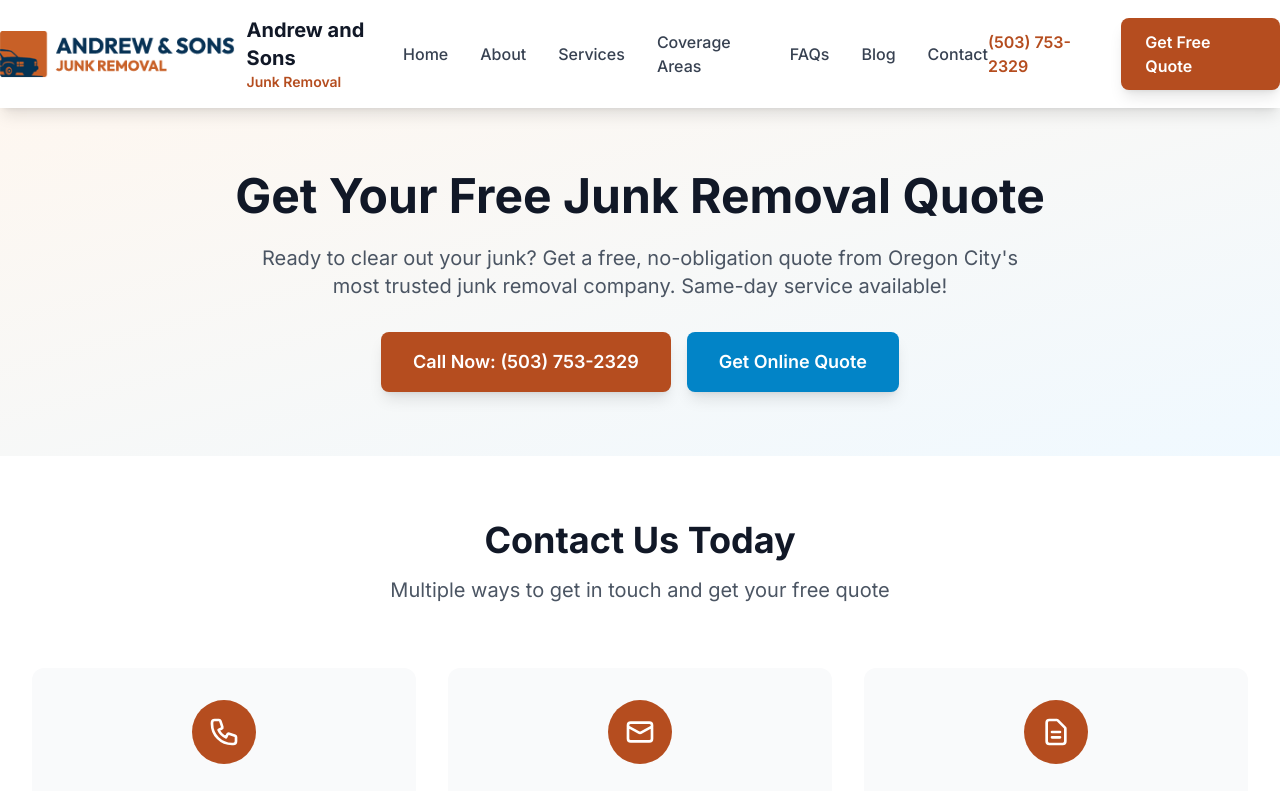
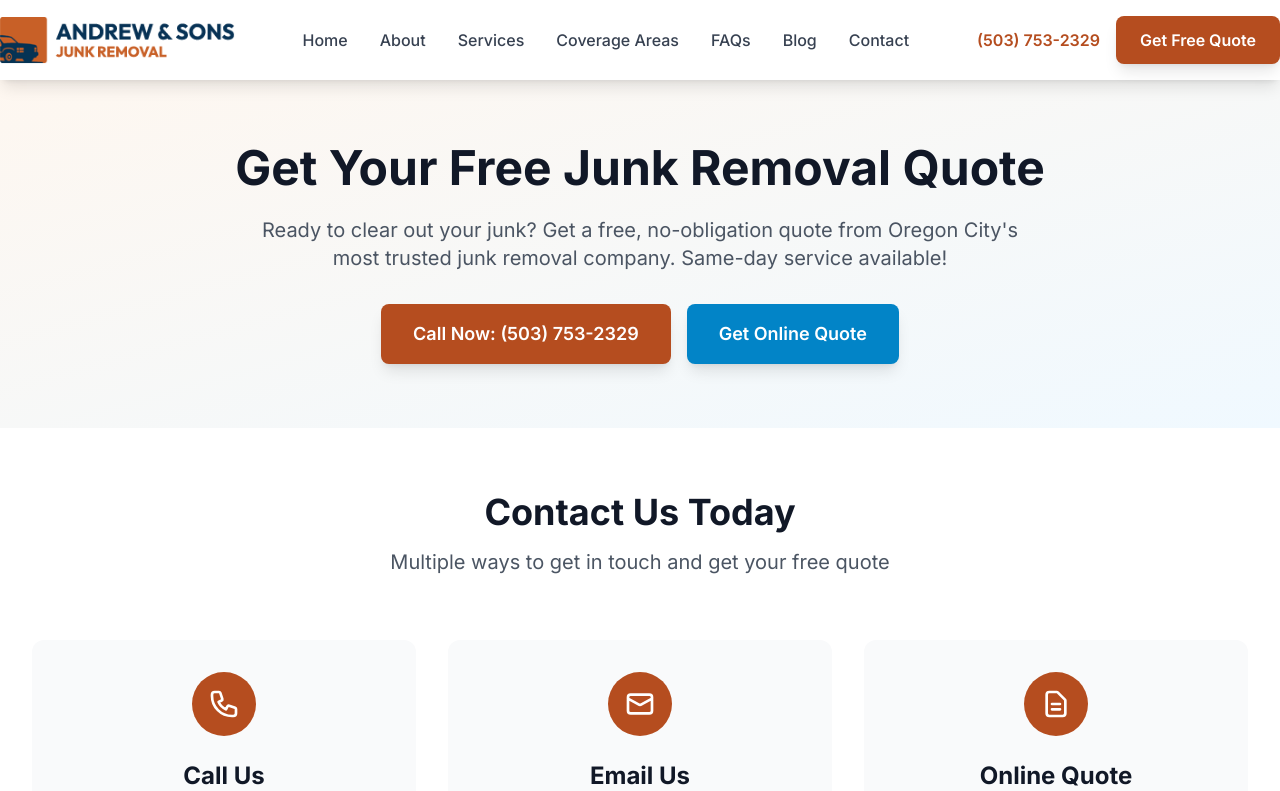
Before and after one commit to guedsam/Junk-Removal, a Next.js app: page /contact in a window 1280 px wide. Shown: the top 791 px of the page. Built offline with nearby package versions, Linux system fonts and the light colour scheme.

Commit message:
Remove redundant text from header logo
- Removed duplicate company name and tagline text from header
- Logo now stands alone as it already contains the company branding
- Cleaner, more professional header appearance
- Footer retains text for context and branding clarity

```diff
--- a/src/components/Header.tsx
+++ b/src/components/Header.tsx
@@ -22,16 +22,12 @@ export default function Header() {
         <div className="flex justify-between items-center py-4">
           {/* Logo */}
           <div className="flex items-center">
-            <Link href="/" className="flex items-center space-x-3">
+            <Link href="/">
               <img
                 src="/images/junk-removal/logo.png"
                 alt="Andrew and Sons Junk Removal Logo"
                 className="h-12 w-auto"
               />
-              <div>
-                <h1 className="text-xl font-bold text-gray-900">Andrew and Sons</h1>
-                <p className="text-sm text-primary-600 font-semibold">Junk Removal</p>
-              </div>
             </Link>
           </div>
 
```
